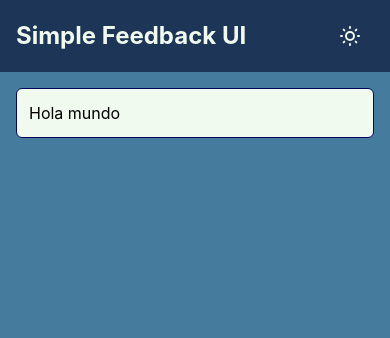
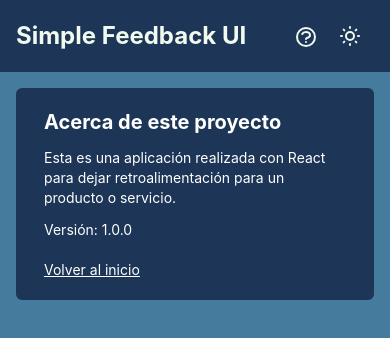
Before and after one commit to jisazamp/simple-feedback-app, a React (Create React App) app: page /about in a window 390 px wide. Shown: the top 338 px of the page. Built offline with nearby package versions, Linux system fonts and the light colour scheme.

Commit message:
Added AboutPage Component

```diff
--- a/src/components/AboutIconLink.jsx
+++ b/src/components/AboutIconLink.jsx
@@ -6,8 +6,8 @@ const AboutIconLink = () => {
       <div className='invisible md:visible'>
         <svg
           xmlns='http://www.w3.org/2000/svg'
-          className='h-10 w-10 stroke-color8 dark:stroke-customWhite absolute right-3 bottom-3
-      hover:stroke-color9 dark:hover:stroke-gray-300 cursor-pointer transition-all duration-200 ease-in'
+          className='h-10 w-10 stroke-gray-600 dark:stroke-customWhite absolute right-3 bottom-3
+      hover:stroke-color9 dark:hover:stroke-color9 cursor-pointer transition-all duration-200 ease-in'
           fill='none'
           viewBox='0 0 24 24'
         >
--- a/src/components/common/navBar.jsx
+++ b/src/components/common/navBar.jsx
@@ -39,6 +39,24 @@ const NavBar = ({ title, dark, onThemeChange }) => {
     );
   };
 
+  const renderQuestionButton = () => {
+    return (
+      <svg
+        xmlns='http://www.w3.org/2000/svg'
+        className='h-6 w-6 visible md:invisible stroke-color9 dark:stroke-customWhite mt-0.5'
+        fill='none'
+        viewBox='0 0 24 24'
+      >
+        <path
+          strokeLinecap='round'
+          strokeLinejoin='round'
+          strokeWidth={2}
+          d='M8.228 9c.549-1.165 2.03-2 3.772-2 2.21 0 4 1.343 4 3 0 1.4-1.278 2.575-3.006 2.907-.542.104-.994.54-.994 1.093m0 3h.01M21 12a9 9 0 11-18 0 9 9 0 0118 0z'
+        />
+      </svg>
+    );
+  };
+
   return (
     <nav className='py-4 px-4 flex items-center justify-between bg-gray-200 bg-opacity-50 dark:bg-customBlue3'>
       {/* Navbar title */}
@@ -47,6 +65,8 @@ const NavBar = ({ title, dark, onThemeChange }) => {
       </h1>
 
       {/* Theme button */}
+      <div className='flex items-center cursor-pointer space-x-2'>
+        <Link to='about'>{renderQuestionButton()}</Link>
         <button
           className='px-3 rounded py-2 stroke-color9 dark:stroke-customWhite transition ease-in 500 md:hover:bg-color9
          md:hover:stroke-color1 md:dark:hover:bg-customWhite md:dark:hover:stroke-customBlue3'
@@ -54,6 +74,7 @@ const NavBar = ({ title, dark, onThemeChange }) => {
         >
           {renderThemeButton()}
         </button>
+      </div>
     </nav>
   );
 };
--- a/src/pages/AboutPage.jsx
+++ b/src/pages/AboutPage.jsx
@@ -1,11 +1,22 @@
+import { Link } from 'react-router-dom';
+
 const AboutPage = () => {
   return (
     <div className='m-4'>
       <div
-        className='max-w-2xl bg-gray-200 border border-gray-300 dark:bg-customWhite dark:border
-      dark:border-color9 mx-auto m-4 py-3 px-3 rounded-md'
+        className='max-w-2xl bg-gray-100 dark:bg-customBlue3 border
+      border-gray-300 dark:border-none mx-auto m-4 py-5 px-7 rounded-md
+      text-color9 dark:text-white'
       >
-        Hola mundo
+        <h1 className='font-bold text-xl'>Acerca de este proyecto</h1>
+        <p className='mt-3 text-sm'>
+          Esta es una aplicación realizada con React para dejar
+          retroalimentación para un producto o servicio.
+        </p>
+        <p className='mt-3 text-sm'>Versión: 1.0.0</p>
+        <p className='mt-5 text-sm underline cursor-pointer'>
+          <Link to='/'>Volver al inicio</Link>
+        </p>
       </div>
     </div>
   );
```
Lines whose indentation alone changed are shown as unchanged.
